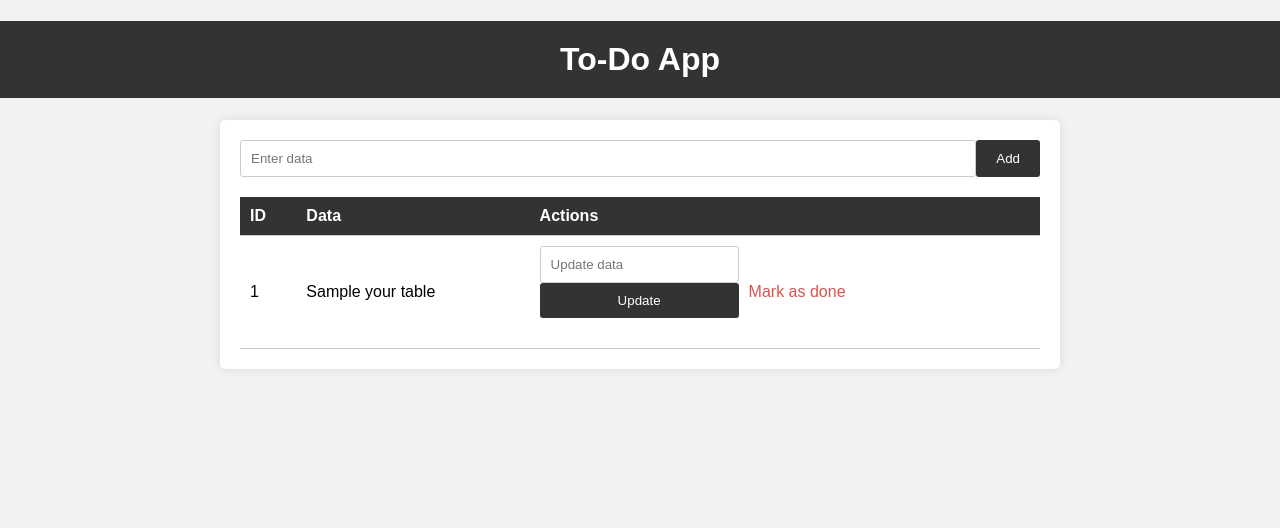
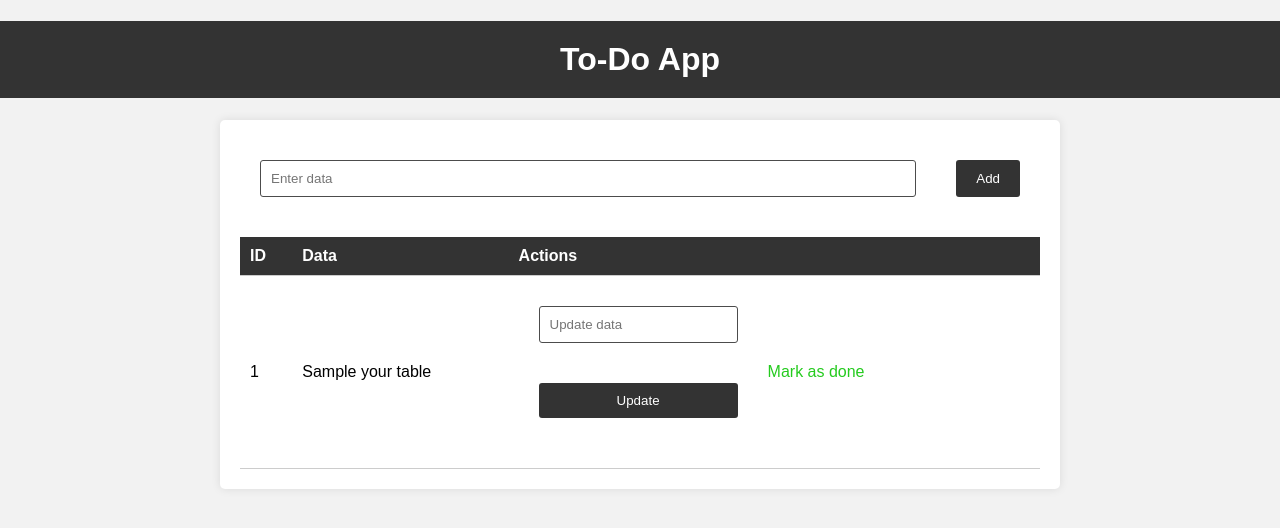
Before and after one commit to adimail/todo, a Flask app: page / in a window 1280 px wide. Shown: the top 528 px of the page. Run offline with Flask 3, Linux system fonts and the light colour scheme; a database or web service that is not in the repository returns one stand-in record (values such as "Sample title"); some libraries are stand-ins or nearby versions.

Commit message:
Update index.html

```diff
--- a/templates/index.html
+++ b/templates/index.html
@@ -35,12 +35,14 @@
         input[type="text"] {
             flex-grow: 2;
             padding: 10px;
-            border: 1px solid #ccc;
+            border: 1px solid #4c4c4c;
             border-radius: 3px;
+            margin: 20px;
         }
 
         button[type="submit"] {
             padding: 10px 20px;
+            margin: 20px;
             background-color: #333;
             color: #fff;
             border: none;
@@ -75,7 +77,7 @@
         }
 
         .delete-link {
-            color: #d9534f;
+            color: #25cb1f;
             margin-left: 10px;
             text-decoration: none;
         }
```
